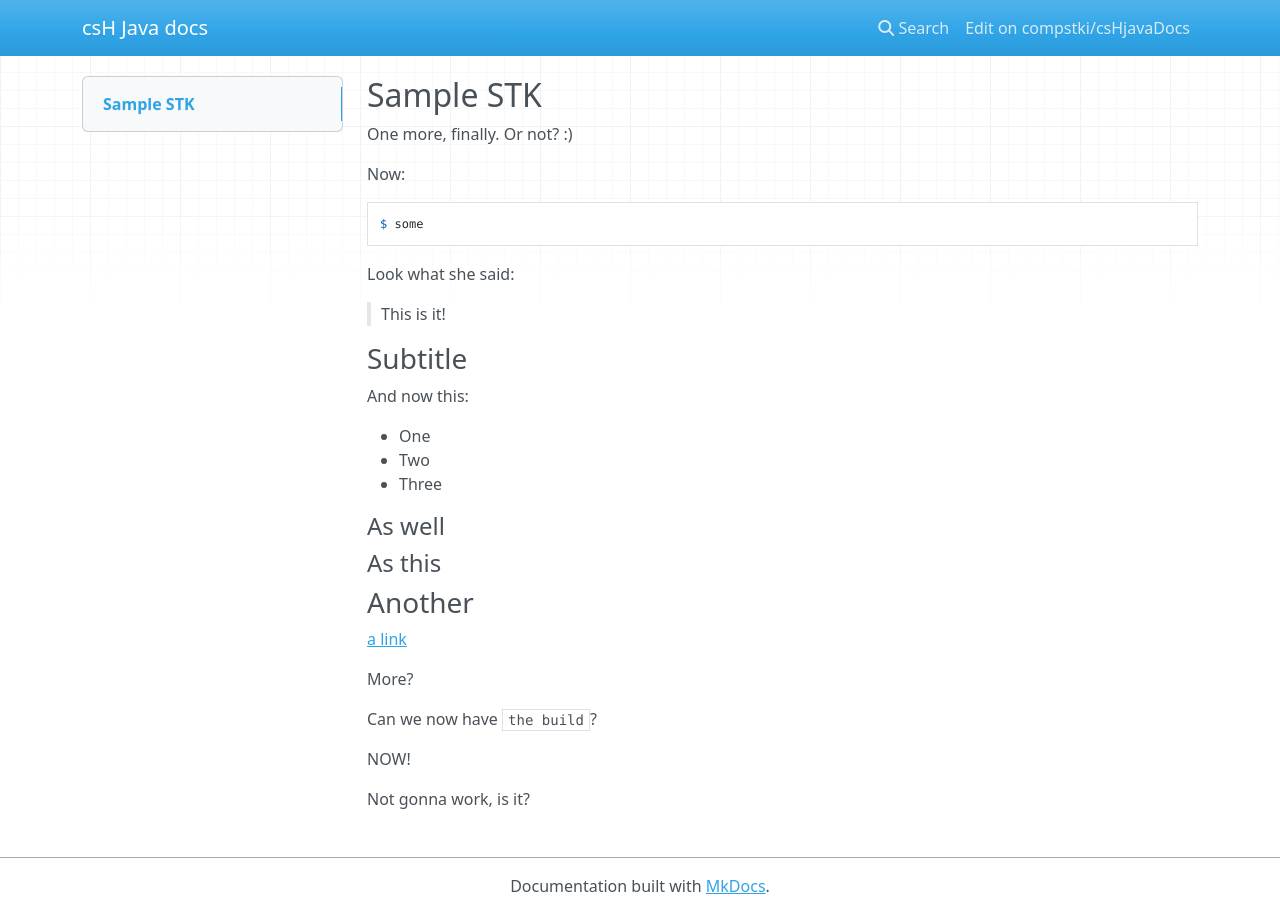
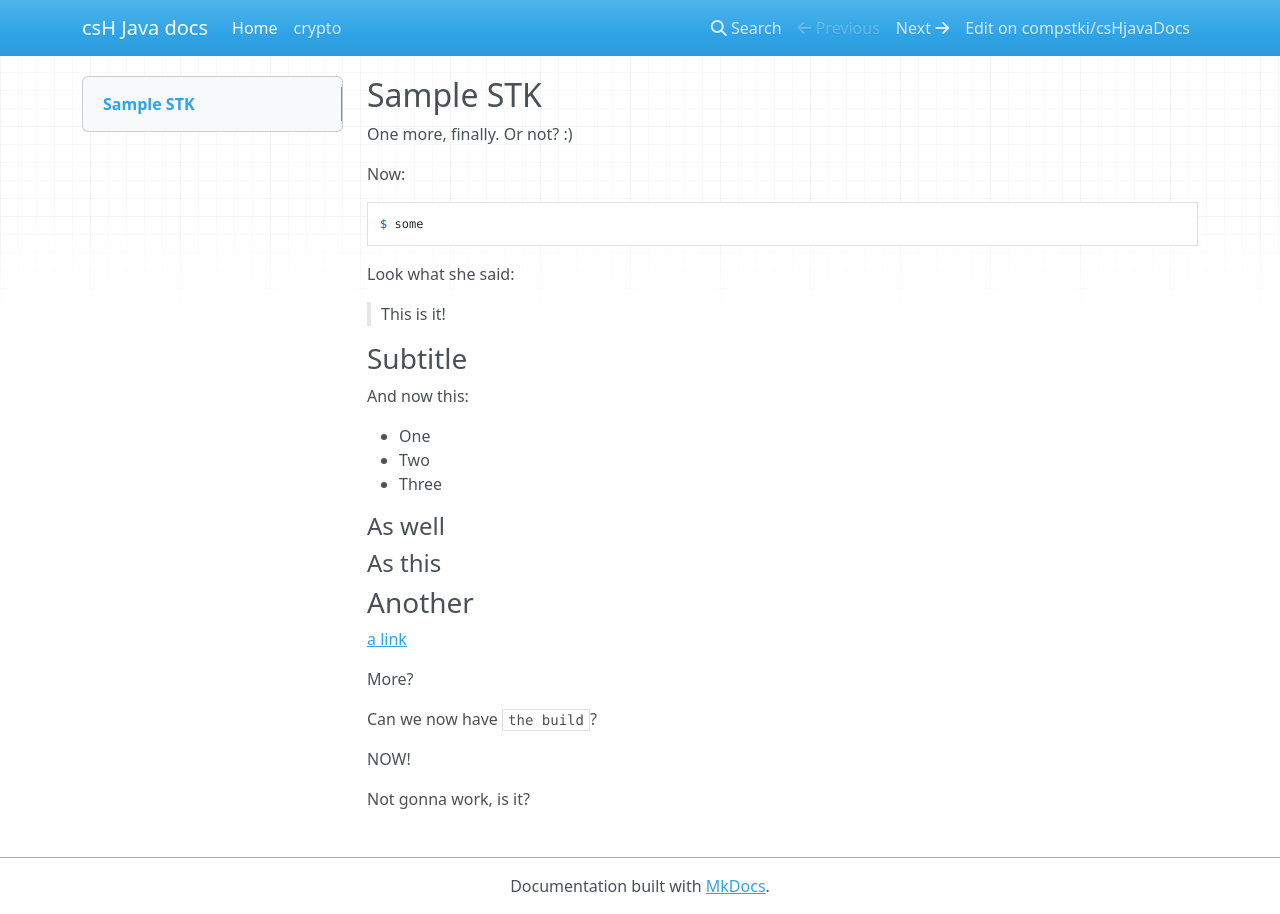
Before and after one commit to compstki/csHjavaDocs, an MkDocs documentation site: the page built from docs/index.md, in a window 1280 px wide. Built offline with MkDocs 1.6.1, drawn with Linux system fonts in a browser that asks for light colours; nearby versions of some CDN libraries.

Commit message:
Update mkdocs.yml

```diff
--- a/mkdocs.yml
+++ b/mkdocs.yml
@@ -6,5 +6,6 @@ repo_name: 'compstki/csHjavaDocs'
 repo_url: 'https://github.com/compstki/csHjavaDocs'
 nav:
     - Home: index.md
+    - crypto: crypto.md
 theme:
   name: 'mkdocs'
```
